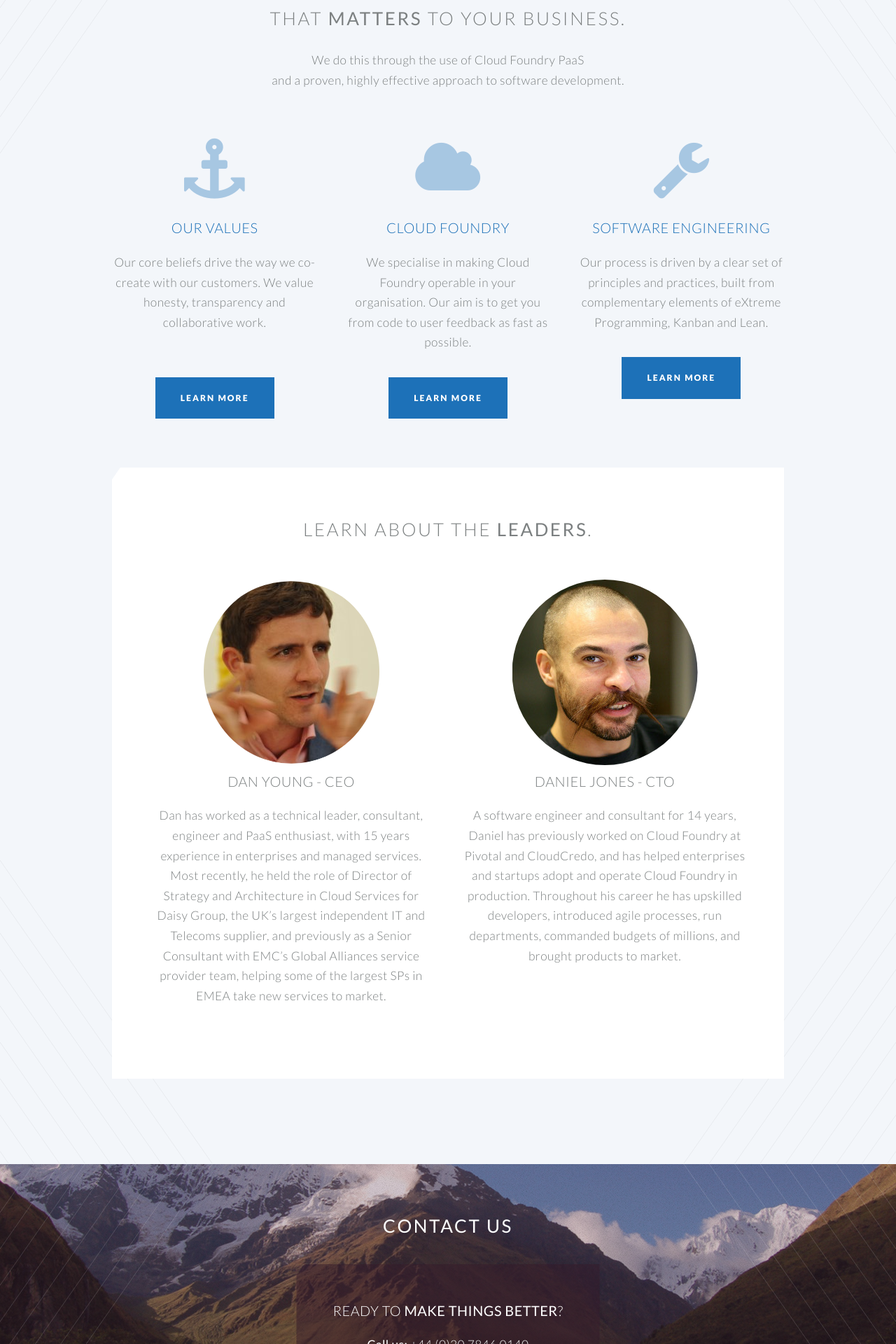
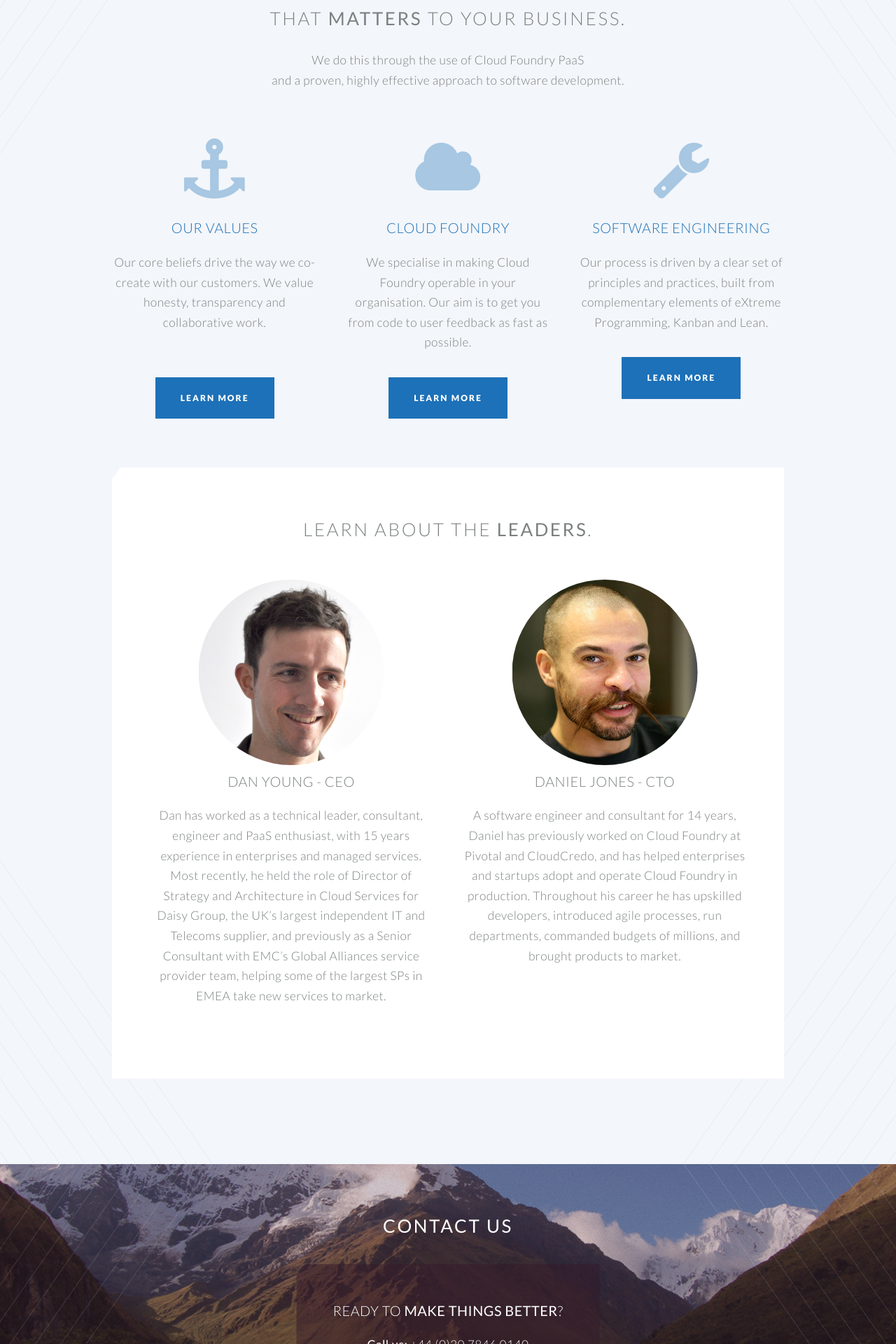
Before and after one commit to DanielJonesEB/engineerbetter.com, a Jekyll site: the page built from index.html, in a window 1280 px wide. Shown: the part 634-2554 px from the top of the page at 70% size. Built offline with Jekyll 4.4.1, drawn with Linux system fonts in a browser that asks for light colours.

Commit message:
subject Dan to the aging process

```diff
--- a/index.html
+++ b/index.html
@@ -36,7 +36,7 @@ layout: landing-page
 							<div class="6u">
 
 								<section>
-									<img src="images/dany-avatar.png" alt="" class="circular" />
+									<img src="images/dany-avatar.jpg" alt="" class="circular" />
 									<header>
 										<h3>Dan Young - CEO</h3>
 									</header>
```
Also changed, not shown: images/dany-avatar.jpg (added), images/dany-avatar.png (deleted).
